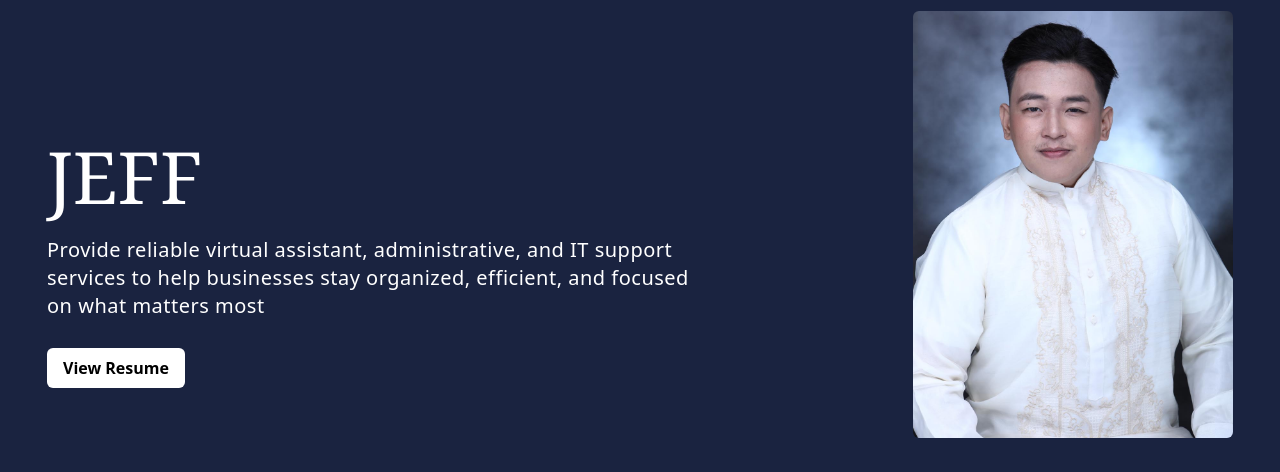
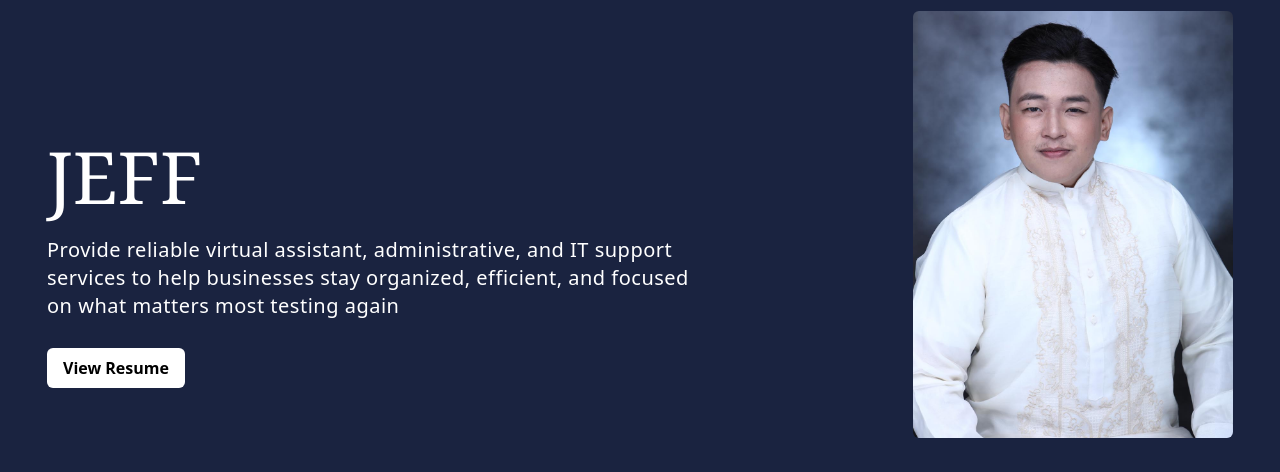
Before and after one commit to jeff-digital/jeff-va, a plain HTML site: page index.html in a window 1280 px wide. Shown: the part 81-553 px from the top of the page. Drawn offline with nearby package versions, Linux system fonts and the light colour scheme.

Commit message:
Update text

```diff
--- a/index.html
+++ b/index.html
@@ -200,7 +200,7 @@
                     Provide reliable virtual assistant,
                     administrative, and IT support services
                     to help businesses stay organized,
-                    efficient, and focused on what matters most
+                    efficient, and focused on what matters most testing again
 
                 </p>
 
```
